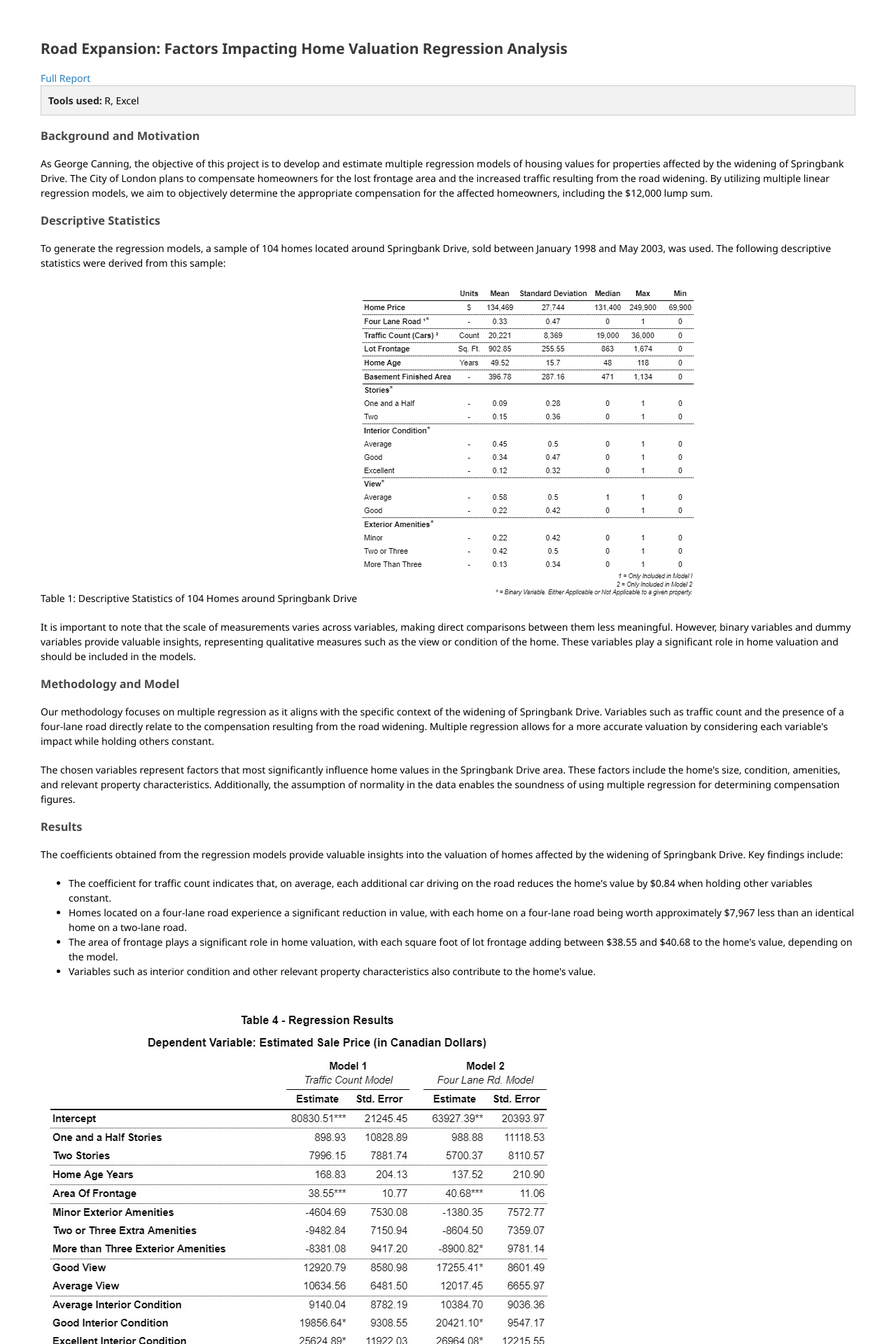
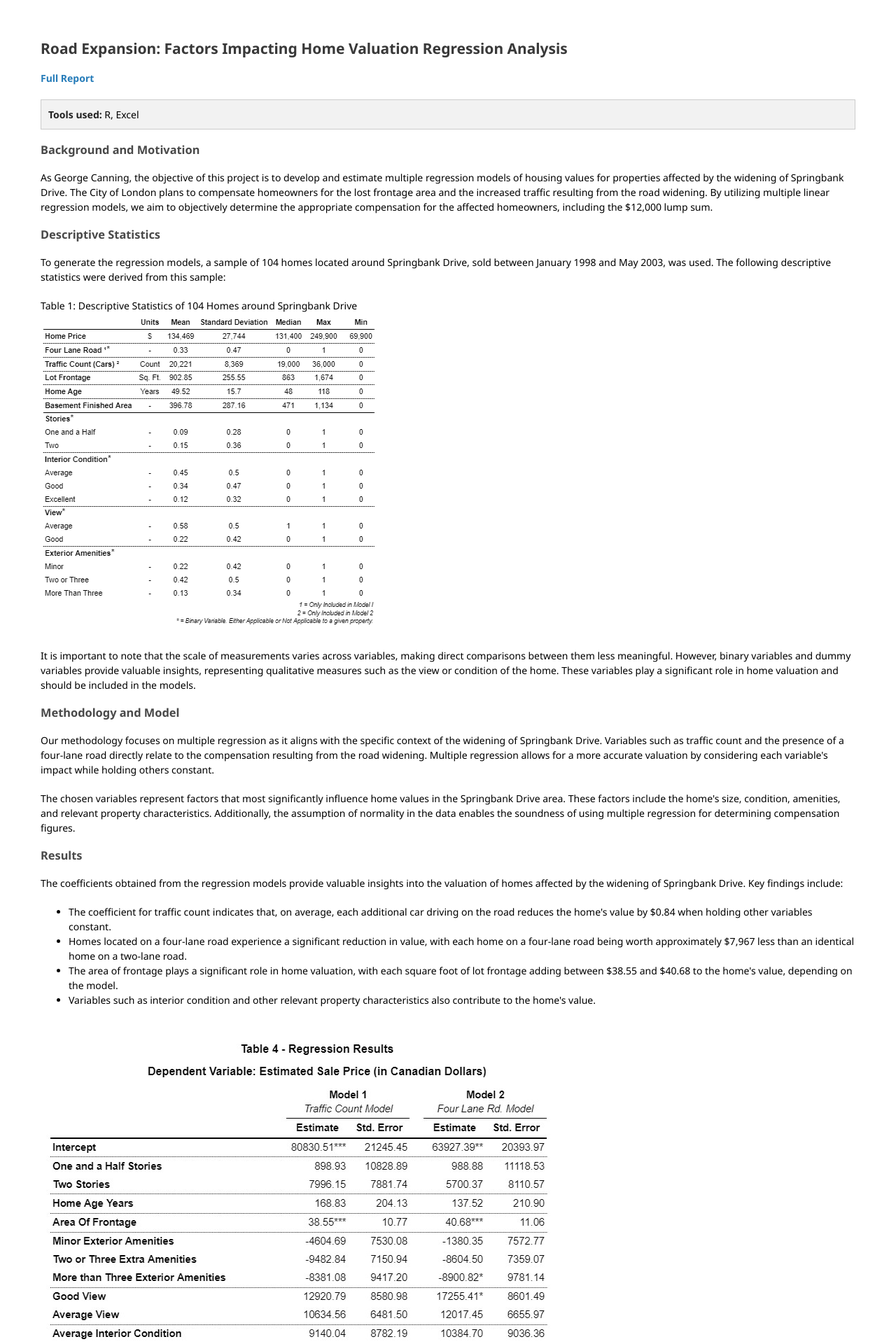
Before and after one commit to nbcarroll/nbcarroll.github.io, a Jekyll site: the page SpringbankDrive/index.html, which Jekyll copies as it is, in a window 1280 px wide. Shown: the top 1920 px of the page at 70% size. Built offline with Jekyll 4.4.1, drawn with Linux system fonts in a browser that asks for light colours.

```diff
--- a/SpringbankDrive/index.html
+++ b/SpringbankDrive/index.html
@@ -585,7 +585,7 @@
 
  <body>
    <h2>Road Expansion: Factors Impacting Home Valuation Regression Analysis </h2>
-   <a href=" ">Full Report</a>
+  <h4><a href="https://github.com/nbcarroll/nbcarroll.github.io/blob/master/SpringbankDrive/PropertyAsessmentFinalSubmission.pdf">Full Report</a></h4>
   <div class="tools-box">
     <strong>Tools used:</strong> R, Excel
   </div>
@@ -600,7 +600,7 @@
     To generate the regression models, a sample of 104 homes located around Springbank Drive, sold between January 1998 and May 2003, was used. The following descriptive statistics were derived from this sample:
   </p>
   <p>
-    Table 1: Descriptive Statistics of 104 Homes around Springbank Drive
+    Table 1: Descriptive Statistics of 104 Homes around Springbank Drive<br>
   <img src="https://raw.githubusercontent.com/nbcarroll/nbcarroll.github.io/master/SpringbankDrive/Descriptive_stats.png" alt="Descriptive Stats">
     <!-- Include the descriptive statistics table here -->
   </p>
```
